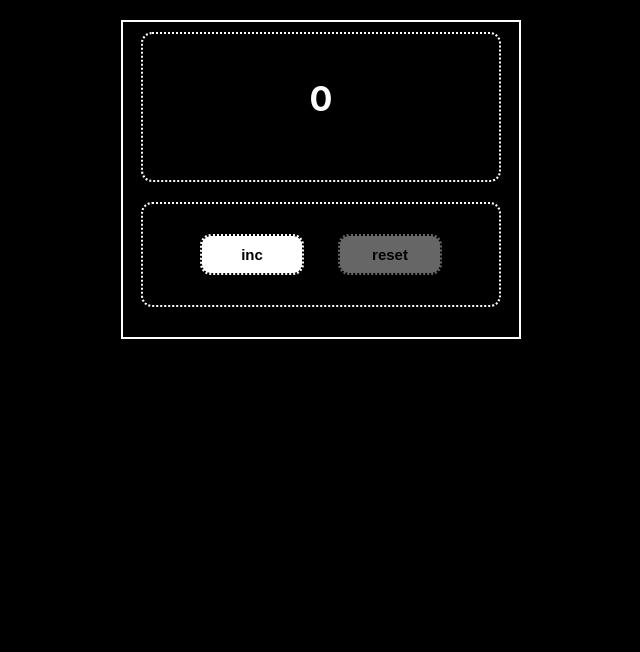
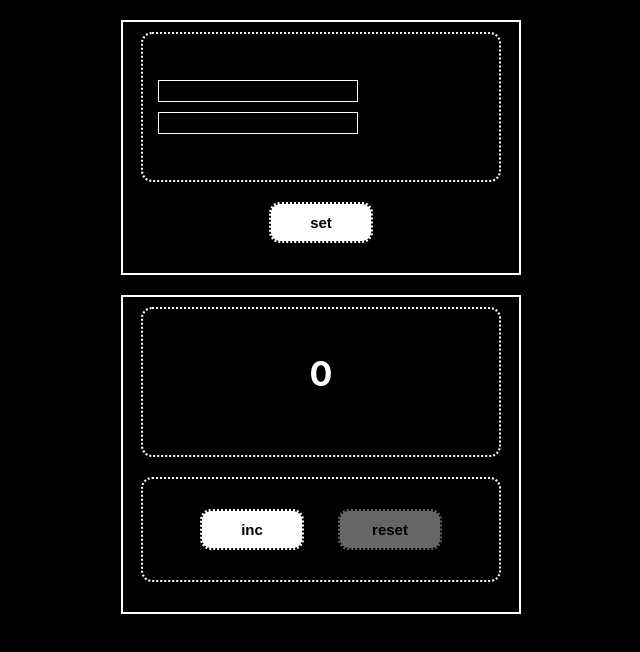
Before and after one commit to viktoriabakun/My-counter, a React (Create React App) app: page / in a window 1280 px wide. Shown: the top 652 px of the page, without its empty margins (319-959 px from the left). Built offline with nearby package versions, Linux system fonts and the light colour scheme.

Commit message:
counter 2: add basic layout

```diff
--- a/src/App.css
+++ b/src/App.css
@@ -15,7 +15,7 @@
     padding: 0 0 20px 0;
 }
 
-.counterScoreWindow {
+.screen, .settingsScreen {
     display: flex;
     font-weight: bold;
     font-size: 34px;
@@ -30,7 +30,7 @@
 
 }
 
-.button-container {
+.buttonContainer {
     display: flex;
     padding: 20px 40px;
     width: 360px;
@@ -81,3 +81,15 @@
     transition: all 0.2s;
     opacity: 40%;
 }
+
+.inputSet {
+    width: 200px;
+    height: 20px;
+    padding: 10px 5px;
+    margin: 5px;
+    border: 1px solid white;
+}
+
+.settingsScreen {
+flex-direction: column
+}
--- a/src/App.tsx
+++ b/src/App.tsx
@@ -1,6 +1,7 @@
 import React, {useState} from 'react';
-import './App.css';
 import Count from "./Count";
+import Settings from "./Settings";
+import './App.css'
 
 function App() {
 
@@ -21,8 +22,13 @@ function App() {
 
     }
 
+    const setButton = () => {
+        console.log('set button')
+    }
+
     return (
-        <div className="App">
+        <div className={'App'}>
+            <Settings setButton={setButton}/>
             <Count score={score}
                    inc={incCounter}
                    reset={resetCounter}
--- a/src/Button.tsx
+++ b/src/Button.tsx
@@ -3,10 +3,10 @@ import './App.css';
 
 export type ButtonProps = {
     title: string
-    score: number,
+    score?: number,
     onClick: () => void,
-    disabled: boolean
-    maxValue: number
+    disabled?: boolean
+    maxValue?: number
 
 }
 
--- a/src/Count.tsx
+++ b/src/Count.tsx
@@ -1,6 +1,8 @@
 import React from 'react';
 import CounterScoreWindow from "./CounterScoreWindow";
 import Button from "./Button";
+import './App.css'
+
 
 export type CountProps = {
     score: number
@@ -13,9 +15,9 @@ export type CountProps = {
 
 const Count = (props: CountProps) => {
     return (
-        <div className='counter'>
+        <div className={'counter'}>
             <CounterScoreWindow score={props.score} maxValue={props.maxValue}/>
-            <div className='button-container'>
+            <div className={'buttonContainer'}>
                 <Button title={'inc'} onClick={props.inc}
                         disabled={props.score === props.maxValue || props.error != ''}
                         maxValue={props.maxValue}
--- a/src/CounterScoreWindow.tsx
+++ b/src/CounterScoreWindow.tsx
@@ -1,5 +1,5 @@
 import React from 'react';
-import './App.css';
+import './App.css'
 
 
 export type CounterScoreWindowProps = {
@@ -9,7 +9,7 @@ export type CounterScoreWindowProps = {
 
 function CounterScoreWindow(props: CounterScoreWindowProps) {
     return (
-        <div className="counterScoreWindow">
+        <div className={'screen'}>
             <p className={props.score === props.maxValue ? 'error' : ''}>{props.score}</p>
         </div>
     );
--- /dev/null
+++ b/src/Settings.tsx
@@ -0,0 +1,24 @@
+import React from 'react'
+import Button from "./Button";
+import './App.css'
+
+
+type SettingsProps = {
+    setButton: () => void
+}
+
+const Settings = (props: SettingsProps) => {
+    return (
+        <div className={'counter'}>
+            <div className={'settingsScreen'}>
+                <input className={'inputSet'} type="text"/>
+                <input className={'inputSet'} type="text"/>
+            </div>
+            <div className={'buttonWindow'}>
+                <Button title={'set'} onClick={props.setButton}/>
+            </div>
+        </div>
+    )
+}
+
+export default Settings;
```
